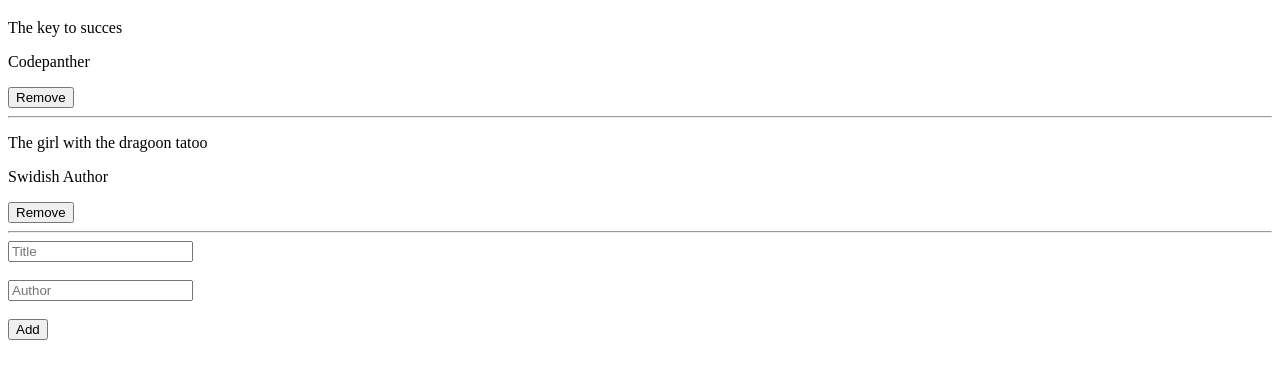
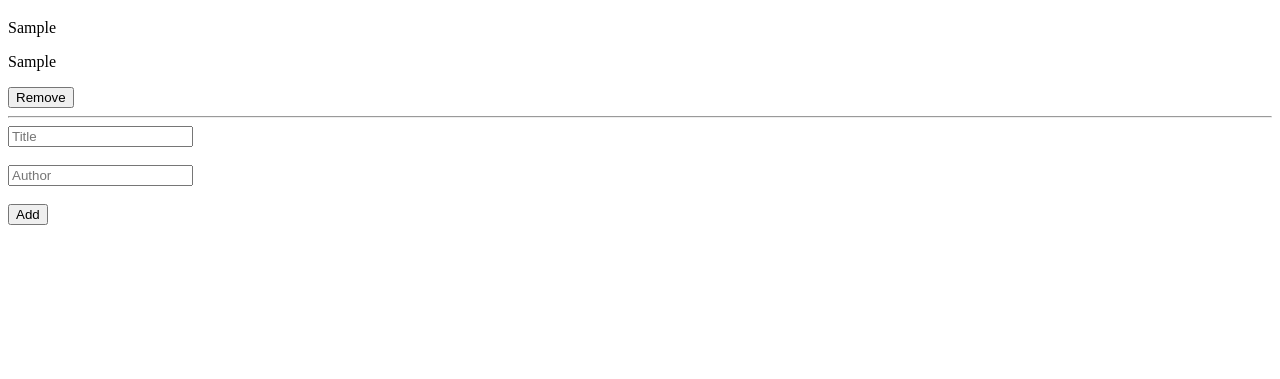
Before and after one commit to codepantha/Awesome-Books, a plain HTML site: page index.html in a window 1280 px wide. Both pictures are taken after typing "Sample", "Sample" into the empty fields and a click on the button "Add". Shown: the part 61-440 px from the top of the page. Drawn offline with Linux system fonts and the light colour scheme.

Commit message:
begin login for display books

```diff
--- a/index.html
+++ b/index.html
@@ -13,7 +13,7 @@
     </header>
     <main>
       <section class="books">
-        <div class="book">
+        <!-- <div class="book">
           <p class="title">The key to succes</p>
           <p class="author">Codepanther</p>
           <button id="remove-btn">Remove</button>
@@ -24,7 +24,7 @@
           <p class="author">Swidish Author</p>
           <button id="remove-btn">Remove</button>
           <hr class="bottom-border" />
-        </div>
+        </div> -->
       </section>
       <section class="form">
         <form>
--- a/js/script.js
+++ b/js/script.js
@@ -1,22 +1,19 @@
 // STEP 1: create the html skeleton of the website - completed
 
 // STEP 2: Create an array of objects containing the collection of books
-let books = [
-  { title: "The keys to success", author: "codepanther" },
-  { title: "The girl with the dragon tatoo", author: "the unknown author" },
-];
+let books = [];
 
+const booksElement = document.querySelector(".books");
 const titleInput = document.querySelector(".title-input");
 const authorInput = document.querySelector(".author-input");
 const addBookBtn = document.querySelector("#addBtn");
 
 // STEP 3: Create a function that adds new books to the array in step 2
 
-
-
 addBookBtn.addEventListener("click", (e) => {
   e.preventDefault();
   addBooks();
+  displayBooks();
 });
 
 const addBooks = () => {
@@ -28,26 +25,34 @@ const addBooks = () => {
     author,
   };
 
+  let existingBooks = JSON.parse(localStorage.getItem("books"));
+
+  if (existingBooks) {
+    existingBooks.forEach((existingBook) => {
+      books.push(existingBook);
+    });
+  }
+
   books.push(newBook);
 
-  localStorage.setItem('books', JSON.stringify(books));
+  localStorage.setItem("books", JSON.stringify(books));
+  books = [];
 
-  titleInput.value = authorInput.value = '';
+  titleInput.value = authorInput.value = "";
 };
 
-// const booksElement = document.querySelector(".books");
-
-// const addBook = (title, author) => {
-//   books.forEach((book) => {
-//     booksElement.innerHTML = `
-//     <div class="book">
-//     <p class="title">${book.title}</p>
-//     <p class="author">${book.author}</p>
-//     <button id="remove-btn">Remove</button>
-//     <hr class="bottom-border" />
-//   </div>`;
-//   });
-// };
+const displayBooks = () => {
+  JSON.parse(localStorage.getItem("books")).forEach((book) => {
+    const textHtml = `
+    <div class="book">
+    <p class="title">${book.title}</p>
+    <p class="author">${book.author}</p>
+    <button id="remove-btn">Remove</button>
+    <hr class="bottom-border" />
+  </div>`;
+    booksElement.insertAdjacentHTML("afterbegin", textHtml);
+  });
+};
 
 // 3.1: Store individual books in localstorage
 // 3.2: Add functionality to the add button to add new books to the array and display it
```
